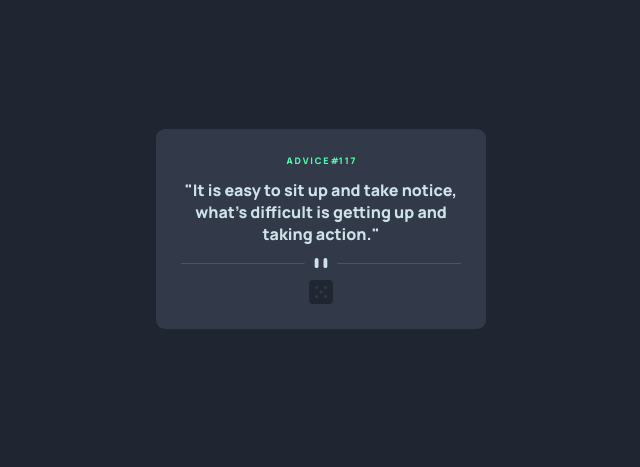
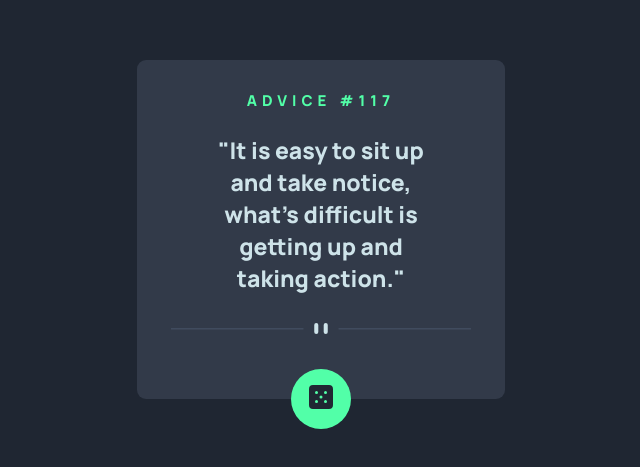
Before and after one commit to mejessica/projeto-cartao-mensagem-com-api, a plain HTML site: page index.html in a window 1280 px wide. Shown: the part 171-638 px from the top of the page, without its empty margins (319-959 px from the left). Drawn offline with Linux system fonts and the light colour scheme.

Commit message:
atualizacao

```diff
--- a/index.html
+++ b/index.html
@@ -7,6 +7,7 @@
     <link rel="stylesheet" href="./src/css/reset.css">
     <link rel="stylesheet" href="./src/css/variables.css">
     <link rel="stylesheet" href="./src/css/style.css">
+    <link rel="stylesheet" href="src/css/responsive.css">
     <link rel="shortcut icon" href="./src/images/favicon-32x32.png" type="image/x-icon">
     <link rel="preconnect" href="https://fonts.googleapis.com">
     <link rel="preconnect" href="https://fonts.gstatic.com" crossorigin>
@@ -17,14 +18,19 @@
 <body>
     <main>
         <div class="message-card">
-            <p class="numero">A D V I C E  #1 1 7</p>
+            <h2 class="numero">advice #117</h2>
 
             <P class="message">"It is easy to sit up and take
                 notice, what's difficult is getting up and taking action."</P>
 
-            <img class="divisoria" src="./src/images/pattern-divider-desktop.svg" alt="divisória">
+            <picture>
+                <source srcset="./src/images/pattern-divider-mobile.svg" media="(max-width:768px)">
+                <img class="divisória-desktop" src="./src/images/pattern-divider-desktop.svg" alt="divisória">
+            </picture>
 
-            <img class="icone" src="./src/images/icon-dice.svg" alt="">
+            <button class="botao-update">
+                <img src="./src/images/icon-dice.svg" alt="">
+            </button>
         </div>
     </main>
 </body>
--- /dev/null
+++ b/src/css/responsive.css
@@ -0,0 +1,10 @@
+@media(min-width: 768px){
+    .message-card{
+        padding-inline: 50px;
+        width: 368px;
+    }
+    .message-card p {
+        font-size: 21px;
+        padding: 26px;
+    }
+}
--- a/src/css/style.css
+++ b/src/css/style.css
@@ -1,6 +1,7 @@
 body{
     background-color: var(--background-color);
     font-family: 'Manrope', sans-serif;
+    font-weight: 800;
 }
 main{
     display: flex;
@@ -11,29 +12,50 @@ main{
 
 .message-card{
     display: flex;
-    max-width: 330px;
+    /* max-width: 330px; */
     flex-direction: column;
     background-color: var(--advice-card-color);
-    height: 200px;
+    /* height: 200px; */
     border-radius: 9px;
     align-items: center;
-    justify-content: space-between;
-    padding: 25px;
+    /* justify-content: space-between;  */
+    /* padding: 25px;  */
+    margin: 20px;
+    width: 345px;
 }
 
 .message-card .numero {
     color: var(--advice-dice-color);
-    font-weight: 800;
-    font-size: 9px;
+    font-size: 15px;
+    text-transform: uppercase;
+    letter-spacing: 5px;
+    margin-top: 30px;
 
 }
 
 .message-card .message {
     color: var(--text-color);
     text-align: center;
+    font-size: 23px;
+    padding: 23px;
 
 }
 
-.message-card .divisoria{
-    width: 280px;
+.message-card .divisória-desktop{
+    width: 300px;
 }
+
+.message-card .botao-update{
+    width: 60px;
+    height: 60px;
+    border-radius: 50%;
+    border: none;
+    background-color: var(--advice-dice-color);
+    transform: translateY(50%);
+}
+
+.message-card .botao-update:hover{
+    color: #53FFAB;
+    cursor: pointer;
+    box-shadow: 0 5px 15px var(--advice-dice-color);
+}
```
